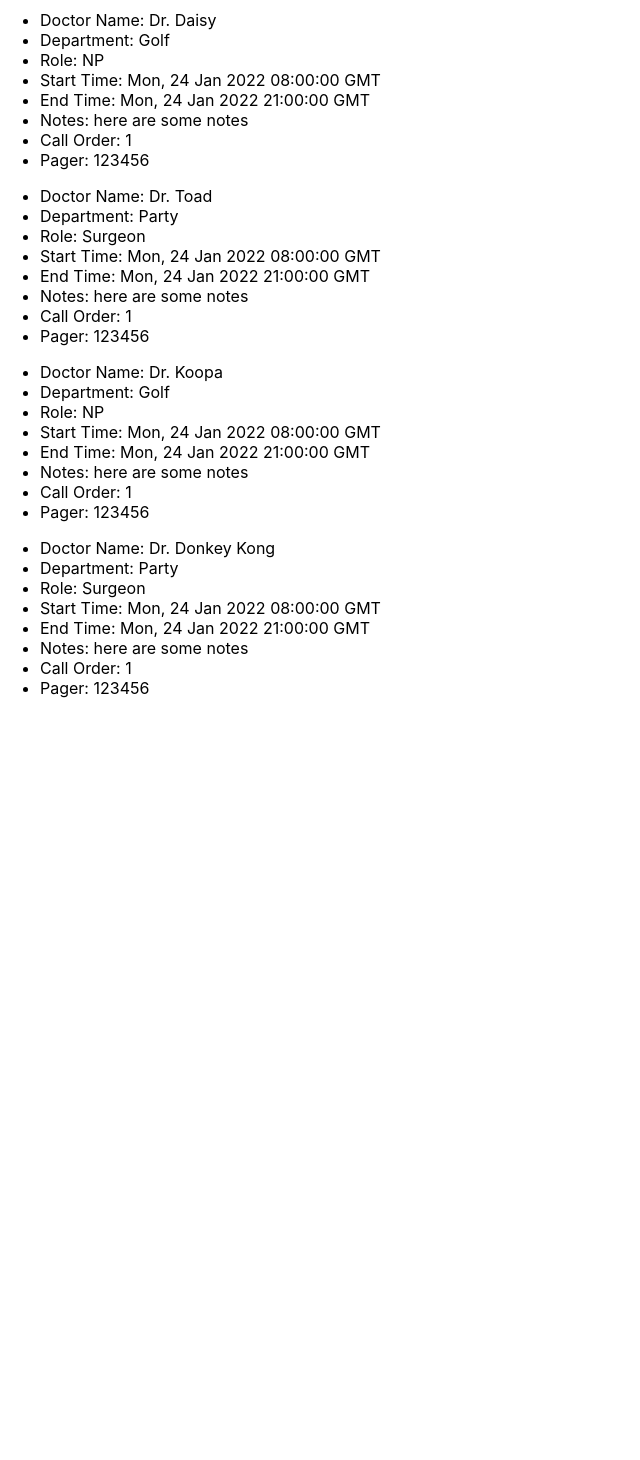
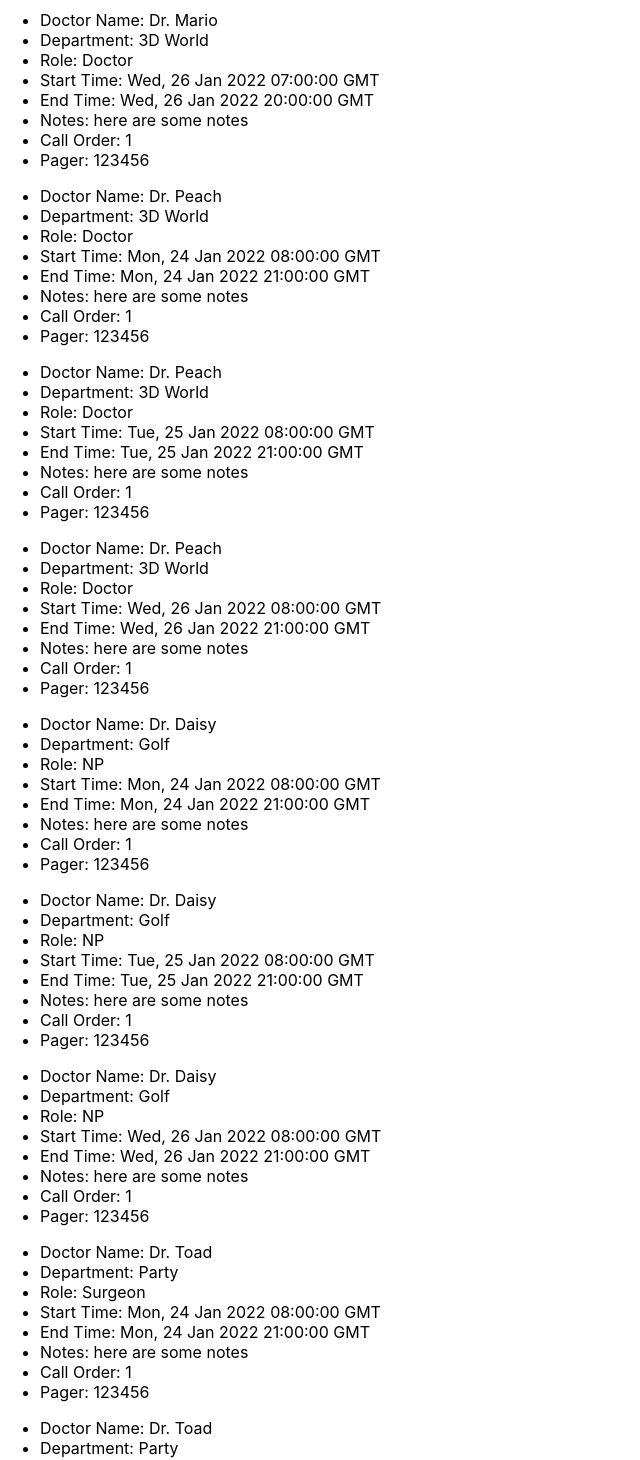
Before and after one commit to jrthartwig/pwa-poc, a React (Create React App) app: page / in a window 1280 px wide. Shown: the part 400-1860 px from the top of the page, without its empty margins (0-640 px from the left). Before the commit the page ends 1114 px from the top, so only its background shows below. Built offline with nearby package versions, Linux system fonts and the light colour scheme.

Commit message:
wip: combination filter

```diff
--- a/src/components/FilteredListOfDoctors/FilteredListOfDoctors.jsx
+++ b/src/components/FilteredListOfDoctors/FilteredListOfDoctors.jsx
@@ -6,9 +6,12 @@ import DropdownFilter from "../DropdownFilter/DropdownFilter";
 import departmentOptions from "../../data/departmentOptions";
 import getDataByDoctor from "../../services/getDataByDoctors";
 import personOptions from "../../data/personOptions";
+import getDataByDepartmentAndDoctor from "../../services/getDataByDepartmentAndDoctor";
 
 const FilteredListOfDoctors = () => {
     const [filteredDoctors, setFilteredDoctors] = useState(null);
+    const [doctor, setDoctor] = useState("");
+    const [department, setDepartment] = useState("");
 
     const allDoctorData = useAllData();
 
@@ -17,17 +20,35 @@ const FilteredListOfDoctors = () => {
     }, [allDoctorData]);
 
     const handleDepartmentSelection = (e) => {
+        setDepartment(e.target.value);
+        console.log(doctor);
+        console.log(e.target.value);
+        if (doctor !== "" && doctor !== "allDoctors") {
+            setFilteredDoctors(getDataByDepartmentAndDoctor(allDoctorData, doctor, e.target.value));
+        }
+        else {
             let selectedDepartment = e.target.value;
             selectedDepartment !== "allDepartments"
                 ? setFilteredDoctors(getDataByDepartment(allDoctorData && allDoctorData, selectedDepartment))
                 : setFilteredDoctors(allDoctorData && allDoctorData);
         }
+    }
 
     const handleDoctorSelection = (e) => {
+        console.log(e.target.value)
+        console.log(department)
+        setDoctor(e.target.value)
+        if (department !== "" && department !== "allDepartments")
+        {
+            setFilteredDoctors(getDataByDepartmentAndDoctor(allDoctorData, e.target.value, department))
+        }
+        else {
+
             let selectedDoctor = e.target.value;
             selectedDoctor !== "allDoctors"
             ? setFilteredDoctors(getDataByDoctor(allDoctorData && allDoctorData, selectedDoctor))
             : setFilteredDoctors(allDoctorData && allDoctorData);
+        }
     }
 
     return (
--- a/src/data/data.js
+++ b/src/data/data.js
@@ -4,6 +4,26 @@ const data = [
     department: "3D World",
     startTime: new Date(Date.UTC(2021, 12, 24, 7, 0)),
     endTime: new Date(Date.UTC(2021, 12, 24, 20, 0)),
+    notes: "here are some notes",
+    role: "Doctor",
+    callOrder: 1,
+    pager: 123456,
+  },
+  {
+    name: "Dr. Mario",
+    department: "3D World",
+    startTime: new Date(Date.UTC(2021, 12, 25, 7, 0)),
+    endTime: new Date(Date.UTC(2021, 12, 25, 20, 0)),
+    notes: "here are some notes",
+    role: "Doctor",
+    callOrder: 1,
+    pager: 123456,
+  },
+  {
+    name: "Dr. Mario",
+    department: "3D World",
+    startTime: new Date(Date.UTC(2021, 12, 26, 7, 0)),
+    endTime: new Date(Date.UTC(2021, 12, 26, 20, 0)),
     notes: "here are some notes",
     role: "Doctor",
     callOrder: 1,
@@ -20,10 +40,50 @@ const data = [
     pager: 123456,
   },
   {
+    name: "Dr. Peach",
+    department: "3D World",
+    startTime: new Date(Date.UTC(2021, 12, 25, 8, 0)),
+    endTime: new Date(Date.UTC(2021, 12, 25, 21, 0)),
+    notes: "here are some notes",
+    role: "Doctor",
+    callOrder: 1,
+    pager: 123456,
+  },
+  {
+    name: "Dr. Peach",
+    department: "3D World",
+    startTime: new Date(Date.UTC(2021, 12, 26, 8, 0)),
+    endTime: new Date(Date.UTC(2021, 12, 26, 21, 0)),
+    notes: "here are some notes",
+    role: "Doctor",
+    callOrder: 1,
+    pager: 123456,
+  },
+  {
     name: "Dr. Daisy",
     department: "Golf",
     startTime: new Date(Date.UTC(2021, 12, 24, 8, 0)),
     endTime: new Date(Date.UTC(2021, 12, 24, 21, 0)),
+    notes: "here are some notes",
+    role: "NP",
+    callOrder: 1,
+    pager: 123456,
+  },
+  {
+    name: "Dr. Daisy",
+    department: "Golf",
+    startTime: new Date(Date.UTC(2021, 12, 25, 8, 0)),
+    endTime: new Date(Date.UTC(2021, 12, 25, 21, 0)),
+    notes: "here are some notes",
+    role: "NP",
+    callOrder: 1,
+    pager: 123456,
+  },
+  {
+    name: "Dr. Daisy",
+    department: "Golf",
+    startTime: new Date(Date.UTC(2021, 12, 26, 8, 0)),
+    endTime: new Date(Date.UTC(2021, 12, 26, 21, 0)),
     notes: "here are some notes",
     role: "NP",
     callOrder: 1,
@@ -40,10 +100,50 @@ const data = [
     pager: 123456,
   },
   {
+    name: "Dr. Toad",
+    department: "Party",
+    startTime: new Date(Date.UTC(2021, 12, 25, 8, 0)),
+    endTime: new Date(Date.UTC(2021, 12, 25, 21, 0)),
+    notes: "here are some notes",
+    role: "Surgeon",
+    callOrder: 1,
+    pager: 123456,
+  },
+  {
+    name: "Dr. Toad",
+    department: "Party",
+    startTime: new Date(Date.UTC(2021, 12, 26, 8, 0)),
+    endTime: new Date(Date.UTC(2021, 12, 26, 21, 0)),
+    notes: "here are some notes",
+    role: "Surgeon",
+    callOrder: 1,
+    pager: 123456,
+  },
+  {
     name: "Dr. Koopa",
     department: "Golf",
     startTime: new Date(Date.UTC(2021, 12, 24, 8, 0)),
     endTime: new Date(Date.UTC(2021, 12, 24, 21, 0)),
+    notes: "here are some notes",
+    role: "NP",
+    callOrder: 1,
+    pager: 123456,
+  },
+  {
+    name: "Dr. Koopa",
+    department: "Golf",
+    startTime: new Date(Date.UTC(2021, 12, 25, 8, 0)),
+    endTime: new Date(Date.UTC(2021, 12, 25, 21, 0)),
+    notes: "here are some notes",
+    role: "NP",
+    callOrder: 1,
+    pager: 123456,
+  },
+  {
+    name: "Dr. Koopa",
+    department: "Golf",
+    startTime: new Date(Date.UTC(2021, 12, 26, 8, 0)),
+    endTime: new Date(Date.UTC(2021, 12, 26, 21, 0)),
     notes: "here are some notes",
     role: "NP",
     callOrder: 1,
@@ -59,6 +159,26 @@ const data = [
     callOrder: 1,
     pager: 123456,
   },
+  {
+    name: "Dr. Donkey Kong",
+    department: "Party",
+    startTime: new Date(Date.UTC(2021, 12, 25, 8, 0)),
+    endTime: new Date(Date.UTC(2021, 12, 25, 21, 0)),
+    notes: "here are some notes",
+    role: "Surgeon",
+    callOrder: 1,
+    pager: 123456,
+  },
+  {
+    name: "Dr. Donkey Kong",
+    department: "Party",
+    startTime: new Date(Date.UTC(2021, 12, 26, 8, 0)),
+    endTime: new Date(Date.UTC(2021, 12, 26, 21, 0)),
+    notes: "here are some notes",
+    role: "Surgeon",
+    callOrder: 1,
+    pager: 123456,
+  },
 ];
 
 export default data;
--- /dev/null
+++ b/src/services/getDataByDepartmentAndDoctor.js
@@ -0,0 +1,9 @@
+const getDataByDepartmentAndDoctor = (data, name, department) => {
+    const doctorData = data.filter(
+        (doctor) => doctor.name === name && doctor.department === department
+      );
+
+    return doctorData;
+  };
+
+  export default getDataByDepartmentAndDoctor;
```
Lines whose indentation alone changed are shown as unchanged.
